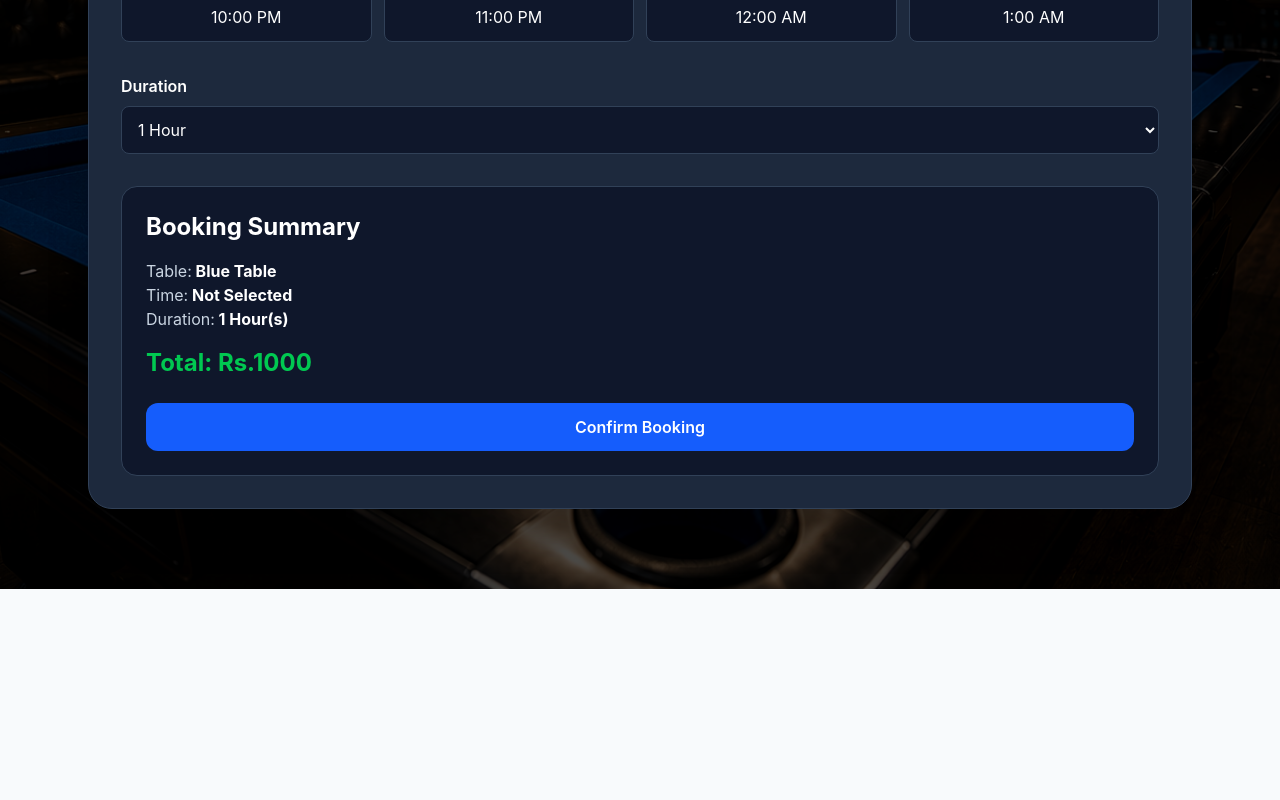
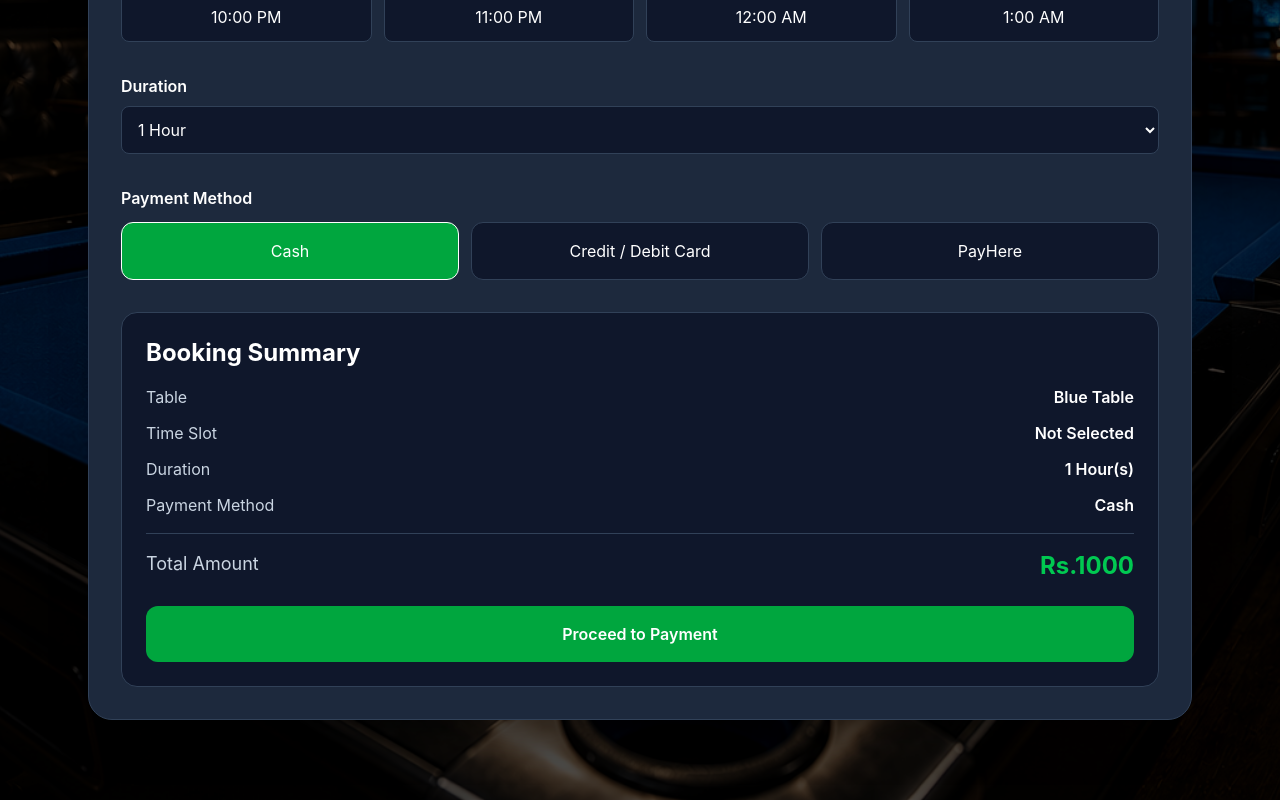
Before and after one commit to afkerthowfeek7860-code/Indoor-Sports-Booking-System, a React (Vite) app in the folder client/: page /booking/1 in a window 1280 px wide. Shown: the part 543-1343 px from the top of the page. Before the commit the page ends 1132 px from the top, so only its background shows below. Built offline with nearby package versions, Linux system fonts and the light colour scheme.

Commit message:
Add payment selection and booking summary to reservation page

```diff
--- a/client/src/pages/TableReservation.jsx
+++ b/client/src/pages/TableReservation.jsx
@@ -10,6 +10,7 @@ function TableReservation() {
 
   const [selectedSlot, setSelectedSlot] = useState("");
   const [hours, setHours] = useState(1);
+  const [paymentMethod, setPaymentMethod] = useState("cash");
 
   const image =
     tableType === "green"
@@ -40,6 +41,7 @@ function TableReservation() {
 
   return (
     <>
+      {/* Sticky Navbar */}
       <div className="sticky top-0 z-50">
         <Navbar
           openRegister={() => {}}
@@ -47,22 +49,24 @@ function TableReservation() {
         />
       </div>
 
+      {/* Background */}
       <section
         className="min-h-screen bg-cover bg-center relative"
         style={{
           backgroundImage: `url(${image})`,
         }}
       >
-        {/* Dark Overlay */}
+        {/* Overlay */}
         <div className="absolute inset-0 bg-black/70"></div>
 
         <div className="relative z-10 max-w-6xl mx-auto px-6 py-20">
 
+          {/* Heading */}
           <h1 className="text-5xl font-bold text-white mb-8">
             {tableName} Reservation
           </h1>
 
-          {/* Reservation Form */}
+          {/* Reservation Card */}
           <div className="bg-slate-800 border border-slate-700 rounded-3xl p-8 shadow-2xl">
 
             {/* Date */}
@@ -116,43 +120,99 @@ function TableReservation() {
               <option value={6}>6 Hours</option>
             </select>
 
-            {/* Summary */}
+            {/* Payment Method */}
+            <label className="font-semibold text-white block mb-3">
+              Payment Method
+            </label>
+
+            <div className="grid md:grid-cols-3 gap-3 mb-8">
+
+              <button
+                onClick={() => setPaymentMethod("cash")}
+                className={`p-4 rounded-xl border transition ${
+                  paymentMethod === "cash"
+                    ? "bg-green-600 text-white"
+                    : "bg-slate-900 text-white border-slate-700"
+                }`}
+              >
+                Cash
+              </button>
+
+              <button
+                onClick={() => setPaymentMethod("card")}
+                className={`p-4 rounded-xl border transition ${
+                  paymentMethod === "card"
+                    ? "bg-blue-600 text-white"
+                    : "bg-slate-900 text-white border-slate-700"
+                }`}
+              >
+                Credit / Debit Card
+              </button>
+
+              <button
+                onClick={() => setPaymentMethod("payhere")}
+                className={`p-4 rounded-xl border transition ${
+                  paymentMethod === "payhere"
+                    ? "bg-yellow-500 text-black"
+                    : "bg-slate-900 text-white border-slate-700"
+                }`}
+              >
+                PayHere
+              </button>
+
+            </div>
+
+            {/* Booking Summary */}
             <div className="bg-slate-900 border border-slate-700 rounded-2xl p-6">
 
               <h2 className="text-2xl font-bold text-white mb-4">
                 Booking Summary
               </h2>
 
-              <p className="text-slate-300">
-                Table:
-                <strong className="text-white">
-                  {" "}
-                  {tableName}
-                </strong>
-              </p>
+              <div className="space-y-3 text-slate-300">
 
-              <p className="text-slate-300">
-                Time:
-                <strong className="text-white">
-                  {" "}
-                  {selectedSlot || "Not Selected"}
-                </strong>
-              </p>
+                <div className="flex justify-between">
+                  <span>Table</span>
+                  <span className="font-semibold text-white">
+                    {tableName}
+                  </span>
+                </div>
 
-              <p className="text-slate-300">
-                Duration:
-                <strong className="text-white">
-                  {" "}
-                  {hours} Hour(s)
-                </strong>
-              </p>
+                <div className="flex justify-between">
+                  <span>Time Slot</span>
+                  <span className="font-semibold text-white">
+                    {selectedSlot || "Not Selected"}
+                  </span>
+                </div>
 
-              <p className="text-2xl font-bold text-green-500 mt-4">
-                Total: Rs.{hours * pricePerHour}
-              </p>
+                <div className="flex justify-between">
+                  <span>Duration</span>
+                  <span className="font-semibold text-white">
+                    {hours} Hour(s)
+                  </span>
+                </div>
 
-              <button className="mt-6 w-full bg-blue-600 hover:bg-blue-700 text-white py-3 rounded-xl font-semibold transition">
-                Confirm Booking
+                <div className="flex justify-between">
+                  <span>Payment Method</span>
+                  <span className="font-semibold text-white capitalize">
+                    {paymentMethod}
+                  </span>
+                </div>
+
+                <div className="border-t border-slate-700 pt-4 mt-4 flex justify-between">
+                  <span className="text-lg">
+                    Total Amount
+                  </span>
+
+                  <span className="text-2xl font-bold text-green-500">
+                    Rs.{hours * pricePerHour}
+                  </span>
+                </div>
+
+              </div>
+
+              <button className="mt-6 w-full bg-green-600 hover:bg-green-700 text-white py-4 rounded-xl font-semibold transition">
+                Proceed to Payment
               </button>
 
             </div>
```
